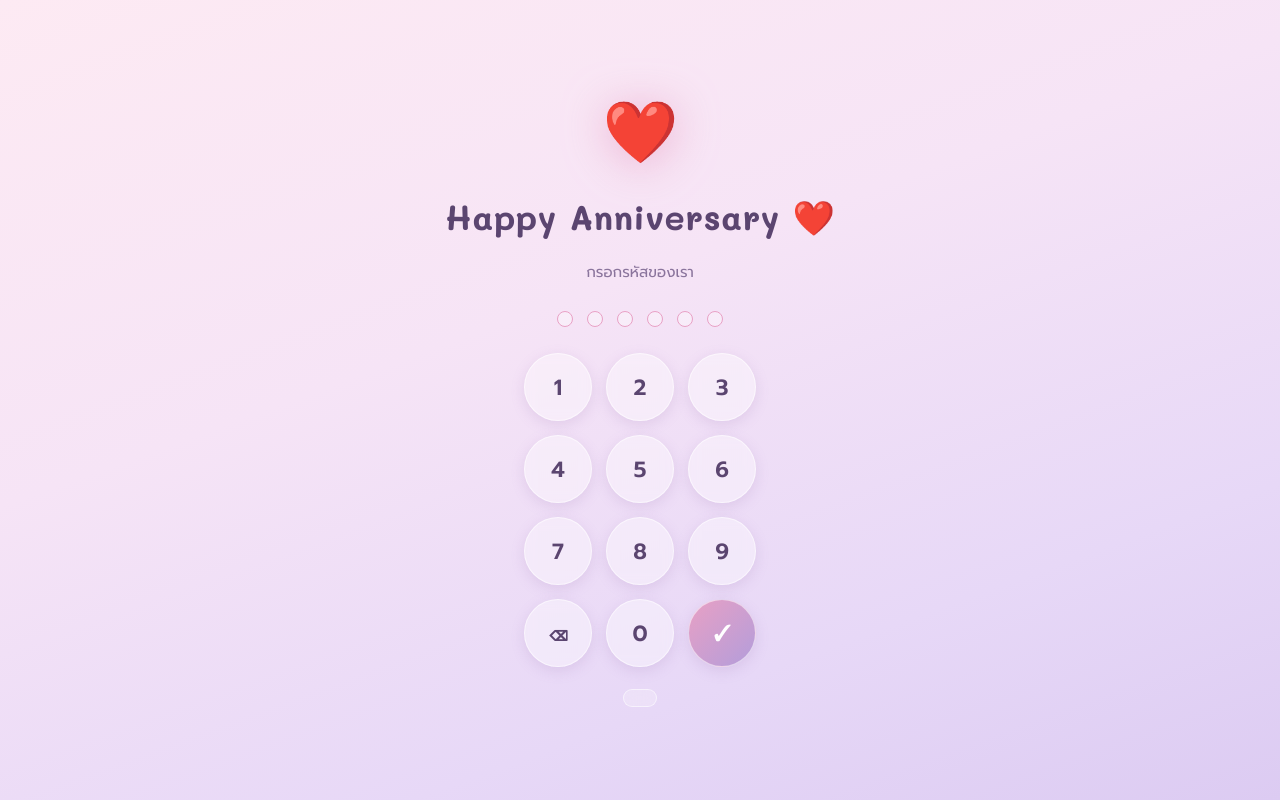
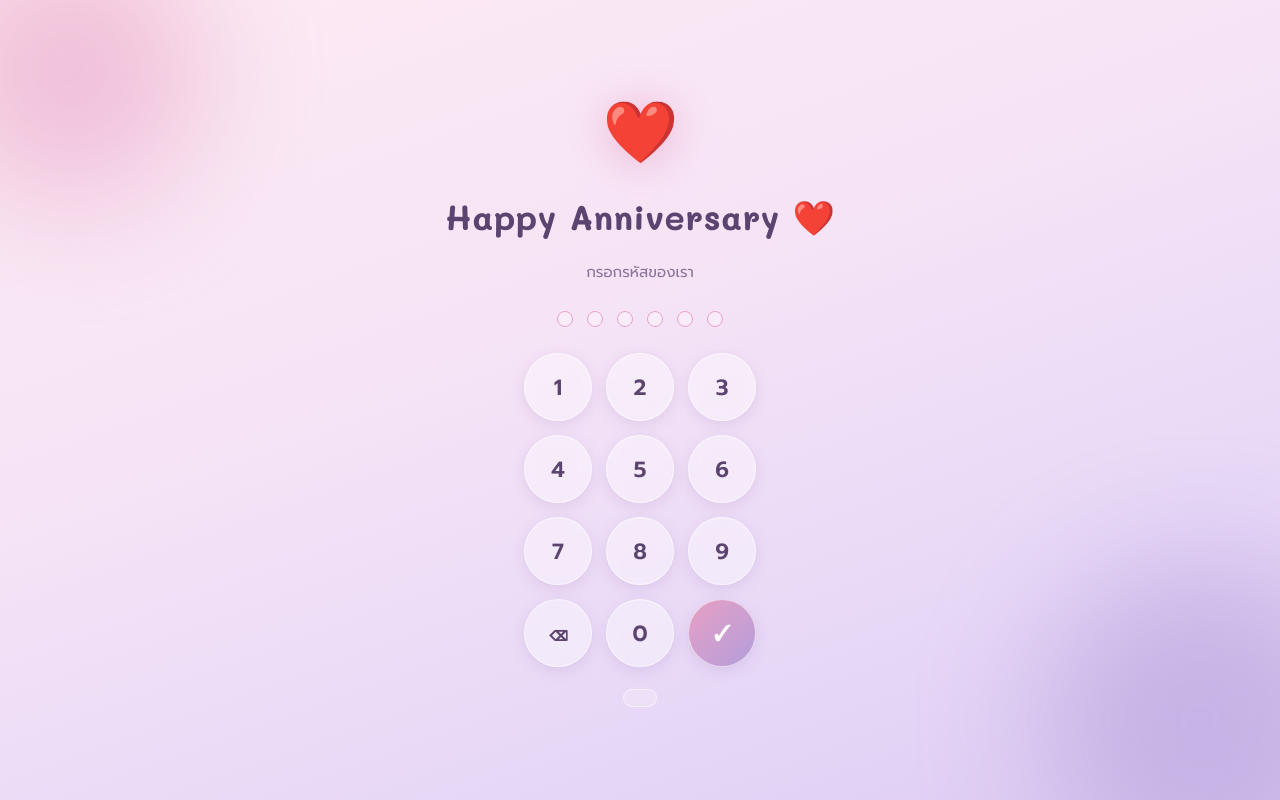
Before and after one commit to MoonShych/LOVE, a plain HTML site: page index.html in a window 1280 px wide. Drawn offline with Linux system fonts and the light colour scheme.

Commit message:
Update index.html

```diff
--- a/index.html
+++ b/index.html
@@ -10,6 +10,8 @@
 
 <div id="app">
 
+<div class="glow-blob a"></div>
+<div class="glow-blob b"></div>
 
   <!-- ============ PAGE 1 : LOCK SCREEN ============ -->
   <section id="page-lock" class="page active">
```
